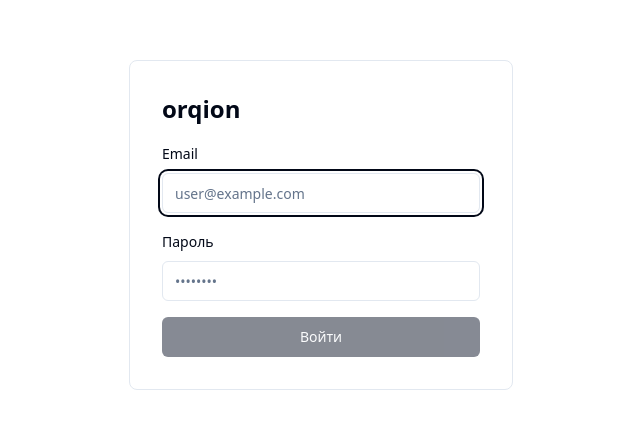
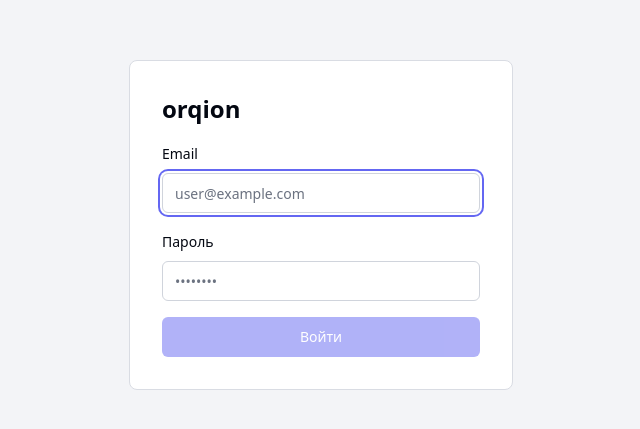
Before and after one commit to ChayannFamali/orqion, a React (Vite) app in the folder frontend/: page / in a window 1280 px wide. Shown: the part 175-604 px from the top of the page, without its empty margins (319-959 px from the left). Built offline with nearby package versions, Linux system fonts and the light colour scheme; no server answers.

Commit message:
fix: frontend themes — dark-mode readability, surface hierarchy, indigo accent

```diff
--- a/frontend/package.json
+++ b/frontend/package.json
@@ -12,6 +12,7 @@
     "gen:types": "openapi-typescript openapi.json -o src/api/generated.ts"
   },
   "dependencies": {
+    "@tailwindcss/typography": "0.5.20",
     "@tanstack/react-query": "^5.59.0",
     "class-variance-authority": "^0.7.1",
     "clsx": "^2.1.1",
--- a/frontend/src/components/AppLayout.tsx
+++ b/frontend/src/components/AppLayout.tsx
@@ -72,7 +72,7 @@ export function AppLayout({
   };
 
   return (
-    <div className="flex h-screen flex-col">
+    <div className="flex h-screen flex-col bg-canvas text-foreground">
       <Topbar email={email} onToggleSidebar={() => setCollapsed((c) => !c)} />
       {isImpersonating && <ImpersonationBanner actorEmail={impersonatedByEmail ?? ""} />}
       <div className="flex flex-1 overflow-hidden">
--- a/frontend/src/components/ConversationList.tsx
+++ b/frontend/src/components/ConversationList.tsx
@@ -26,7 +26,7 @@ export function ConversationList({
                   className={cn(
                     "w-full truncate rounded-md px-3 py-2 text-left text-sm transition-colors",
                     activeId === conv.id
-                      ? "bg-secondary text-secondary-foreground"
+                      ? "bg-accent text-foreground"
                       : "hover:bg-secondary/60",
                   )}
                   title={conv.title || "Без заголовка"}
--- a/frontend/src/components/MarkdownRenderer.tsx
+++ b/frontend/src/components/MarkdownRenderer.tsx
@@ -39,7 +39,7 @@ export const MarkdownRenderer = memo(function MarkdownRenderer({
   return (
     <div
       className={cn(
-        "prose prose-sm max-w-none break-words",
+        "prose prose-sm dark:prose-invert max-w-none break-words",
         "prose-pre:bg-muted prose-pre:rounded-md prose-pre:p-3",
         "prose-code:bg-muted prose-code:rounded prose-code:px-1 prose-code:py-0.5",
         "prose-code:before:content-none prose-code:after:content-none",
@@ -83,7 +83,8 @@ const CodeBlock = memo(function CodeBlock({
         const { codeToHtml } = await import("shiki");
         const highlighted = await codeToHtml(code, {
           lang,
-          theme: "github-light",
+          themes: { light: "github-light", dark: "github-dark" },
+          defaultColor: false,
         });
         if (!cancelled) {
           codeCache.set(code, highlighted);
--- a/frontend/src/index.css
+++ b/frontend/src/index.css
@@ -4,43 +4,120 @@
 
 @layer base {
   :root {
+    color-scheme: light;
+    --canvas: 220 20% 96%;
     --background: 0 0% 100%;
-    --foreground: 222.2 84% 4.9%;
-    --primary: 222.2 47.4% 11.2%;
-    --primary-foreground: 210 40% 98%;
-    --secondary: 210 40% 96.1%;
-    --secondary-foreground: 222.2 47.4% 11.2%;
-    --muted: 210 40% 96.1%;
-    --muted-foreground: 215.4 16.3% 46.9%;
-    --destructive: 0 84.2% 60.2%;
-    --destructive-foreground: 210 40% 98%;
-    --border: 214.3 31.8% 91.4%;
-    --input: 214.3 31.8% 91.4%;
-    --ring: 222.2 84% 4.9%;
-    --accent: 210 40% 96.1%;
-    --accent-foreground: 222.2 47.4% 11.2%;
+    --foreground: 224 71% 4%;
+    --card: 0 0% 100%;
+    --card-foreground: 224 71% 4%;
+    --popover: 0 0% 100%;
+    --popover-foreground: 224 71% 4%;
+    --primary: 239 84% 67%;
+    --primary-foreground: 0 0% 100%;
+    --secondary: 220 14% 96%;
+    --secondary-foreground: 221 39% 11%;
+    --muted: 220 14% 96%;
+    --muted-foreground: 220 9% 46%;
+    --accent: 240 80% 96%;
+    --accent-foreground: 221 39% 11%;
+    --destructive: 0 84% 60%;
+    --destructive-foreground: 0 0% 98%;
+    --border: 220 15% 87%;
+    --input: 220 15% 84%;
+    --ring: 239 84% 67%;
+    --radius: 0.5rem;
+    --sidebar-background: 220 16% 97%;
+    --sidebar-foreground: 221 39% 11%;
+    --sidebar-accent: 240 80% 96%;
+    --sidebar-accent-foreground: 221 39% 11%;
+    --sidebar-border: 220 15% 87%;
+    --sidebar-ring: 239 84% 67%;
   }
 
   .dark {
-    --background: 222.2 84% 4.9%;
-    --foreground: 210 40% 98%;
-    --primary: 210 40% 98%;
-    --primary-foreground: 222.2 47.4% 11.2%;
-    --secondary: 217.2 32.6% 17.5%;
-    --secondary-foreground: 210 40% 98%;
-    --muted: 217.2 32.6% 17.5%;
-    --muted-foreground: 215 20.2% 65.1%;
-    --destructive: 0 62.8% 30.6%;
-    --destructive-foreground: 210 40% 98%;
-    --border: 217.2 32.6% 17.5%;
-    --input: 217.2 32.6% 17.5%;
-    --ring: 212.7 26.8% 83.9%;
-    --accent: 217.2 32.6% 17.5%;
-    --accent-foreground: 210 40% 98%;
+    color-scheme: dark;
+    --canvas: 230 28% 7%;
+    --background: 227 26% 12%;
+    --foreground: 210 40% 96%;
+    --card: 227 26% 12%;
+    --card-foreground: 210 40% 96%;
+    --popover: 227 26% 12%;
+    --popover-foreground: 210 40% 96%;
+    --primary: 239 84% 67%;
+    --primary-foreground: 0 0% 100%;
+    --secondary: 227 22% 18%;
+    --secondary-foreground: 210 40% 96%;
+    --muted: 227 22% 18%;
+    --muted-foreground: 220 12% 64%;
+    --accent: 236 35% 20%;
+    --accent-foreground: 210 40% 96%;
+    --destructive: 0 63% 45%;
+    --destructive-foreground: 0 0% 98%;
+    --border: 227 20% 24%;
+    --input: 227 20% 26%;
+    --ring: 234 89% 74%;
+    --sidebar-background: 228 26% 10%;
+    --sidebar-foreground: 210 40% 96%;
+    --sidebar-accent: 236 35% 20%;
+    --sidebar-accent-foreground: 210 40% 96%;
+    --sidebar-border: 227 20% 24%;
+    --sidebar-ring: 234 89% 74%;
+  }
+
+  body {
+    margin: 0;
+    font-family: system-ui, -apple-system, "Segoe UI", Roboto, sans-serif;
+    background-color: hsl(var(--canvas));
+    color: hsl(var(--foreground));
+  }
+
+  input,
+  select,
+  textarea {
+    background-color: transparent;
   }
 }
 
-body {
-  margin: 0;
-  font-family: system-ui, -apple-system, sans-serif;
+@layer components {
+  .nav-item {
+    display: flex;
+    align-items: center;
+    gap: 0.5rem;
+    padding: 0.5rem;
+    border-radius: var(--radius);
+    font-size: 0.875rem;
+    color: hsl(var(--sidebar-foreground) / 0.8);
+    transition:
+      background-color 0.2s ease,
+      color 0.2s ease;
+  }
+
+  .nav-item:hover {
+    background-color: hsl(var(--sidebar-accent));
+    color: hsl(var(--sidebar-foreground));
+  }
+
+  .nav-item.active {
+    background-color: hsl(var(--sidebar-accent));
+    color: hsl(var(--sidebar-foreground));
+    font-weight: 500;
+  }
 }
+
+/* Recharts labels (axis ticks, pie labels) follow the theme */
+.recharts-text {
+  fill: hsl(var(--muted-foreground));
+}
+
+/* Shiki dual-theme: code blocks follow the app theme via CSS, no re-render */
+.shiki,
+.shiki span {
+  color: var(--shiki-light);
+  background-color: var(--shiki-light-bg);
+}
+
+.dark .shiki,
+.dark .shiki span {
+  color: var(--shiki-dark);
+  background-color: var(--shiki-dark-bg);
+}
--- a/frontend/tailwind.config.js
+++ b/frontend/tailwind.config.js
@@ -1,3 +1,5 @@
+import typography from "@tailwindcss/typography";
+
 /** @type {import('tailwindcss').Config} */
 export default {
   darkMode: "class",
@@ -5,6 +7,7 @@ export default {
   theme: {
     extend: {
       colors: {
+        canvas: "hsl(var(--canvas))",
         border: "hsl(var(--border))",
         input: "hsl(var(--input))",
         ring: "hsl(var(--ring))",
@@ -30,8 +33,24 @@ export default {
           DEFAULT: "hsl(var(--accent))",
           foreground: "hsl(var(--accent-foreground))",
         },
+        card: {
+          DEFAULT: "hsl(var(--card))",
+          foreground: "hsl(var(--card-foreground))",
+        },
+        popover: {
+          DEFAULT: "hsl(var(--popover))",
+          foreground: "hsl(var(--popover-foreground))",
+        },
+        sidebar: {
+          DEFAULT: "hsl(var(--sidebar-background))",
+          foreground: "hsl(var(--sidebar-foreground))",
+          accent: "hsl(var(--sidebar-accent))",
+          "accent-foreground": "hsl(var(--sidebar-accent-foreground))",
+          border: "hsl(var(--sidebar-border))",
+          ring: "hsl(var(--sidebar-ring))",
+        },
       },
     },
   },
-  plugins: [],
+  plugins: [typography],
 };
```
Also changed, not shown: frontend/src/pages/AnalyticsPage.tsx (+22 -12 lines), 2 other files (tests, documents, lock files or other folders).
